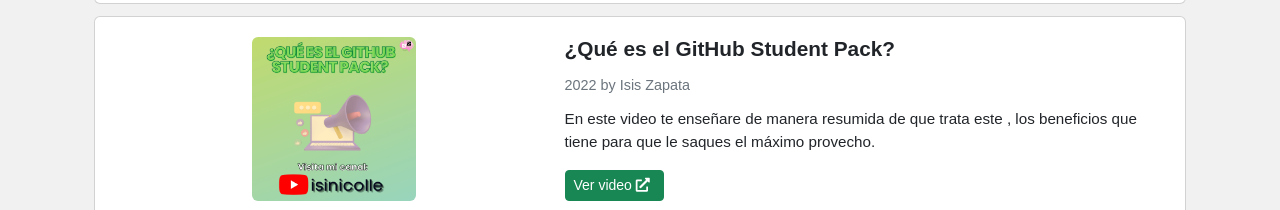
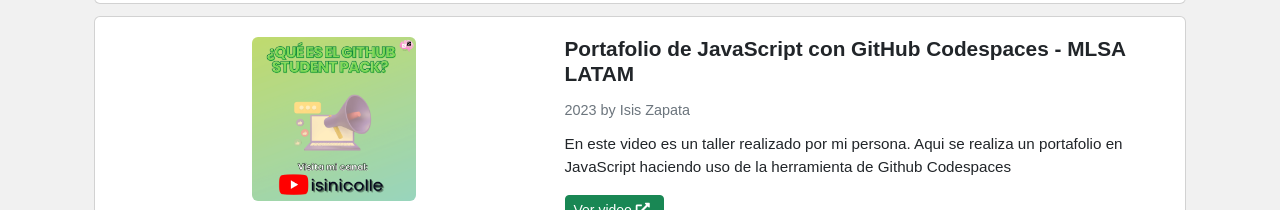
Before and after one commit to isinicolle/reconocimientosypremios, a plain HTML site: page blog-isiszapata.html in a window 1280 px wide. Shown: the part 590-800 px from the top of the page. Drawn offline with nearby package versions, Linux system fonts and the light colour scheme; some packages are replaced by stand-ins of ours; a script that the page names is missing; a web font is replaced by a local one.

Commit message:
Update blog-isiszapata.html

```diff
--- a/blog-isiszapata.html
+++ b/blog-isiszapata.html
@@ -79,9 +79,9 @@
                                                 <div class="d-sm-flex d-md-flex d-lg-flex d-xl-flex d-xxl-flex justify-content-sm-start align-items-sm-center justify-content-md-start align-items-md-center justify-content-lg-center align-items-lg-center justify-content-xl-center align-items-xl-center justify-content-xxl-center align-items-xxl-center"><img class="rounded img-fluid" src="assets/img/blog/2.png" style="height: 100%;width: 164px;"></div>
                                             </div>
                                             <div class="col-lg-7">
-                                                <h3>¿Qué es el GitHub Student Pack?&nbsp;</h3>
-                                                <div class="info"><span class="text-muted">2022 by&nbsp;<a href="#">Isis Zapata</a></span></div>
-                                                <p>En este video te enseñare de manera resumida de que trata este , los beneficios que tiene para que le saques el máximo provecho.</p><button class="btn btn-success btn-sm" type="button">Ver video&nbsp;<i class="fas fa-external-link-alt"></i></button>
+                                                <h3>Portafolio de JavaScript con GitHub Codespaces - MLSA LATAM&nbsp;</h3>
+                                                <div class="info"><span class="text-muted">2023 by&nbsp;<a href="#">Isis Zapata</a></span></div>
+                                                <p>En este video es un taller realizado por mi persona. Aqui se realiza un portafolio en JavaScript haciendo uso de la herramienta de Github Codespaces</p><button class="btn btn-success btn-sm" type="button" href="https://youtu.be/N4KQ_wiy6Zw">Ver video&nbsp;<i class="fas fa-external-link-alt"></i></button>
                                             </div>
                                         </div>
                                     </div>
```
